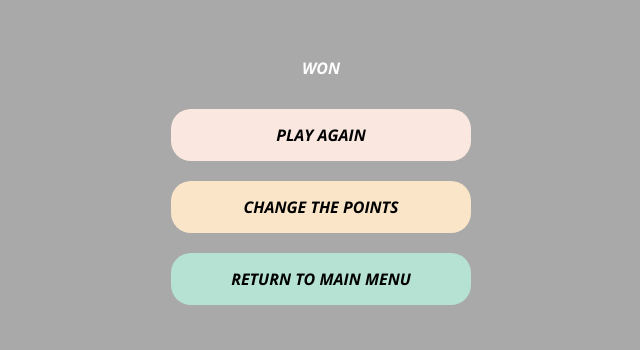
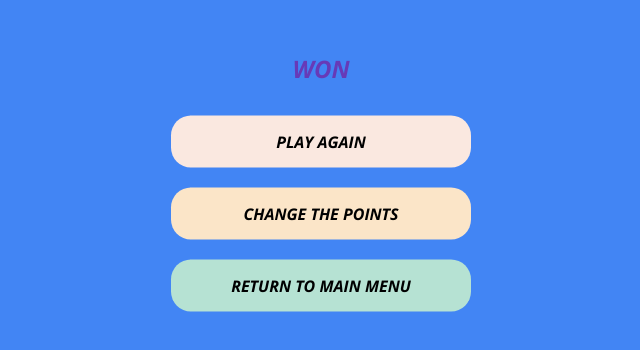
Before and after one commit to ashwinn-si/rock_paper_scissor, a plain HTML site: page Single_player/Player_decission/index.html in a window 1280 px wide. Shown: the part 208-558 px from the top of the page, without its empty margins (319-959 px from the left). Drawn offline with nearby package versions, Linux system fonts and the light colour scheme; a web font is replaced by a local one.

Commit message:
FINAL COLOUR CHANGES...!

```diff
--- a/Single_player/Player_decission/style.css
+++ b/Single_player/Player_decission/style.css
@@ -8,14 +8,19 @@
 }
 body{
 
-    background-color: darkgray;
+    background-color: #4285f4;
 
 }
 .header{
+    font-size: 1.5rem;
     text-align: center;
     margin: 20px 0;
     font-weight: bold;
-    color: white;
+    color: #673ab7;
+}
+#winner_result{
+    font-size: 1.6rem;
+    color: #fbbc05;
 }
 .container {
     position: absolute;
```
